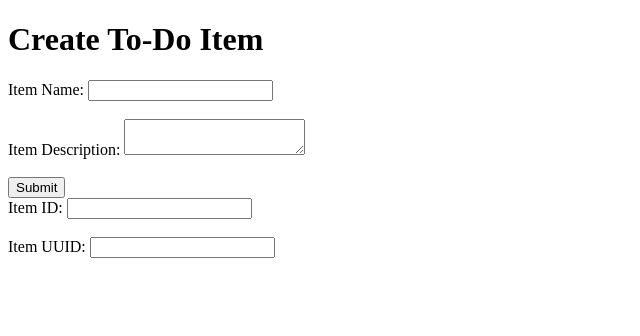
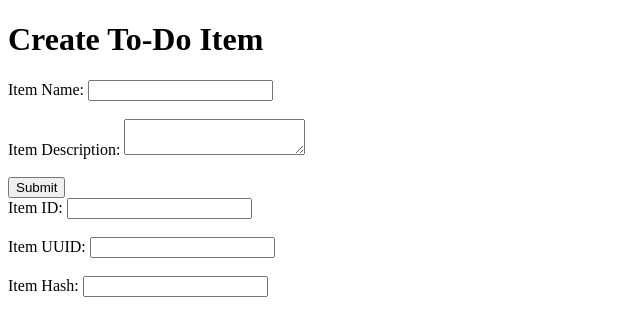
Before and after one commit to Hashmi64/flask-todo-assgn, a Flask app: template templates/todo.html in a window 1280 px wide. Shown: the top 336 px of the page, without its empty margins (0-640 px from the left). Run offline with Flask 3, Linux system fonts and the light colour scheme; the template is opened without the code that fills it, so the values that code supplies are empty.

Commit message:
Added Item Hash field

```diff
--- a/templates/todo.html
+++ b/templates/todo.html
@@ -29,3 +29,7 @@
 <label>Item UUID:</label>
 <input type="text" name="itemUUID" required>
 <br><br>
+
+<label>Item Hash:</label>
+<input type="text" name="itemHash" required>
+<br><br>
```
